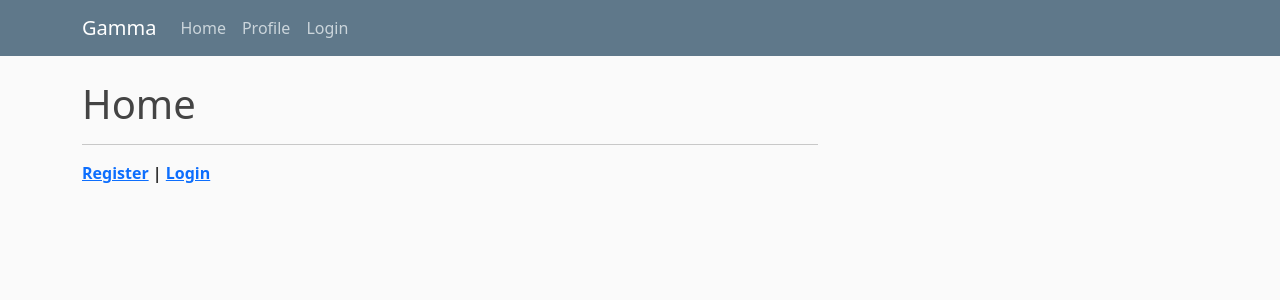
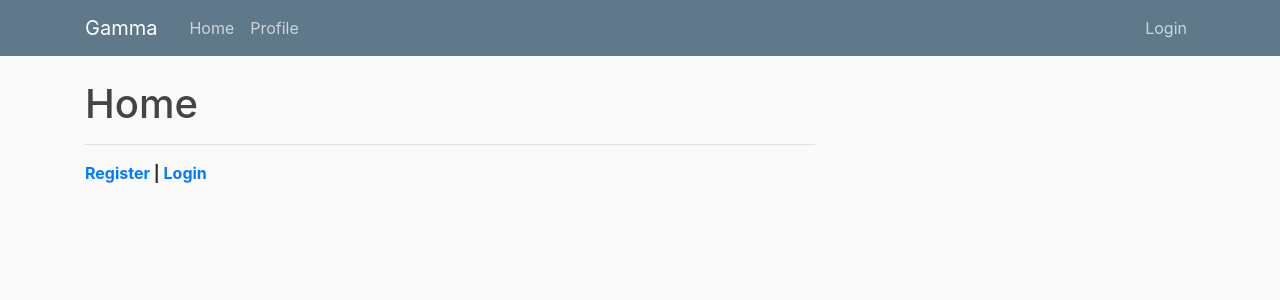
Before and after one commit to cjhs201/groupproject-T-src, a Django app: page / in a window 1280 px wide. Shown: the top 300 px of the page. Run offline with Django 3.2, Linux system fonts and the light colour scheme; some libraries are stand-ins or nearby versions.

Commit message:
minor formatting tweaks to base.html

```diff
--- a/gamma/templates/gamma/base.html
+++ b/gamma/templates/gamma/base.html
@@ -1,15 +1,15 @@
 {% load static %}
-<!doctype html>
+<!DOCTYPE html>
 <html lang="en">
 <head>
   <!-- Required meta tags -->
   <meta charset="utf-8">
-    <meta name="viewport" content="width=device-width, initial-scale=1">
+  <meta name="viewport" content="width=device-width, initial-scale=1, shrink-to-fit=no">
 
   <!-- Bootstrap CSS -->
-    <link href="https://cdn.jsdelivr.net/npm/bootstrap@5.0.0-beta2/dist/css/bootstrap.min.css" rel="stylesheet" integrity="sha384-BmbxuPwQa2lc/FVzBcNJ7UAyJxM6wuqIj61tLrc4wSX0szH/Ev+nYRRuWlolflfl" crossorigin="anonymous">
+  <link rel="stylesheet" href="https://maxcdn.bootstrapcdn.com/bootstrap/4.0.0/css/bootstrap.min.css" integrity="sha384-Gn5384xqQ1aoWXA+058RXPxPg6fy4IWvTNh0E263XmFcJlSAwiGgFAW/dAiS6JXm" crossorigin="anonymous">
 
-    <link rel="stylesheet" type="text/css" href="{% static 'blog/main.css' %}">
+  <link rel="stylesheet" type="text/css" href="{% static 'gamma/main.css' %}">
 
   <title>Project Gamma</title>
 </head>
@@ -39,8 +39,6 @@
         <div class="col-md-8">
           {% block content %}{% endblock %}
         </div>
-        <div class="col-md-4">
-        </div>
       </div>
     </main>
 
```
Also changed, not shown: gamma/static/gamma/main.css (renamed from gamma/static/blog/main.css). Lines whose indentation alone changed are shown as unchanged.
